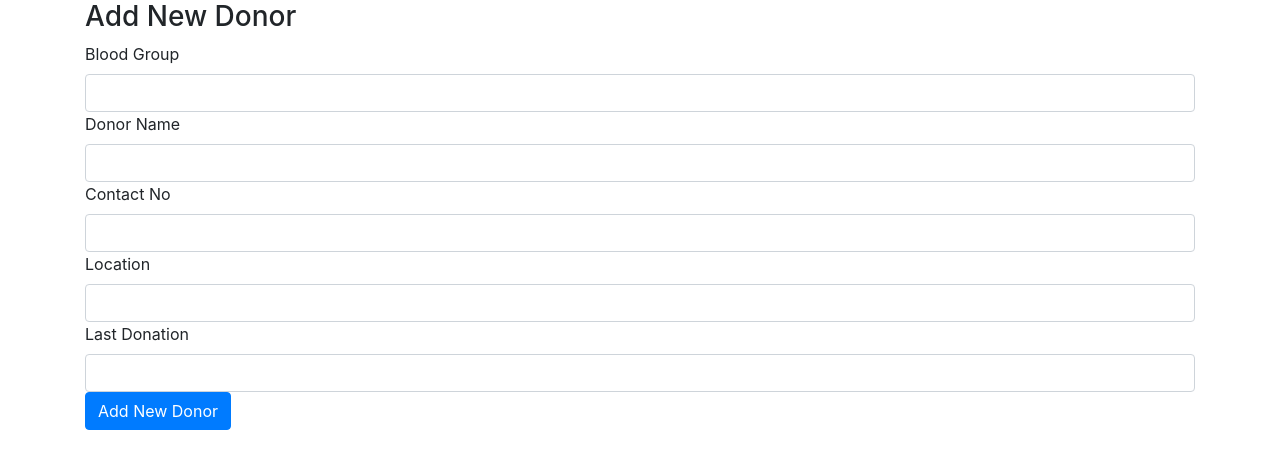
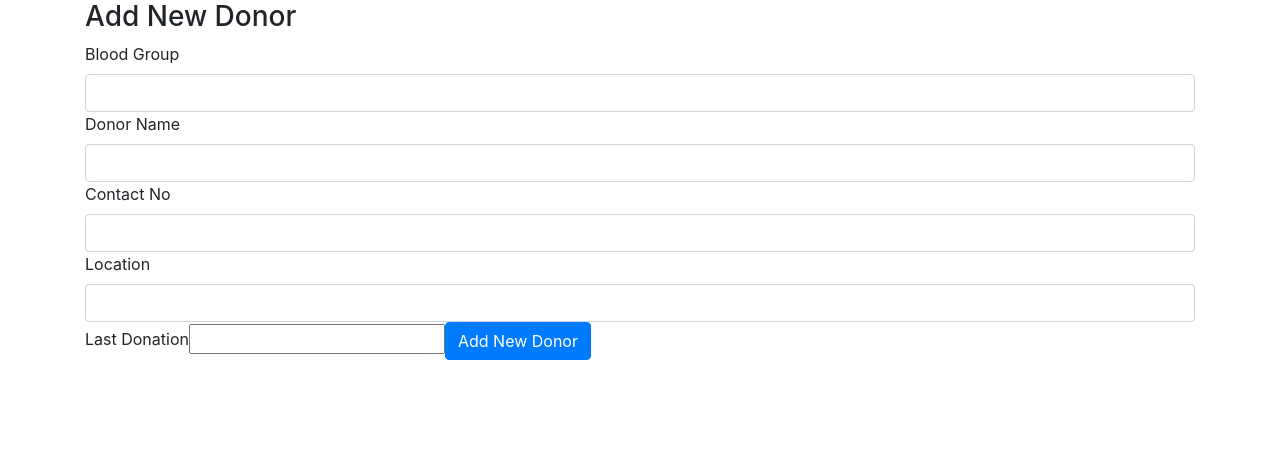
Before and after one commit to thtauhid/reference-management, a React (Create React App) app: page /addNewDonor in a window 1280 px wide. Shown: the top 468 px of the page. Built offline with nearby package versions, Linux system fonts and the light colour scheme.

Commit message:
adding react date picker

```diff
--- a/package.json
+++ b/package.json
@@ -6,6 +6,7 @@
     "axios": "^0.19.0",
     "bootstrap": "^4.3.1",
     "react": "^16.8.6",
+    "react-datepicker": "^2.8.0",
     "react-dom": "^16.8.6",
     "react-router-dom": "^5.0.1",
     "react-scripts": "3.0.1"
--- a/src/components/AddNewDonor.js
+++ b/src/components/AddNewDonor.js
@@ -1,5 +1,7 @@
 import React, { Component } from 'react'
 import axios from 'axios'
+import DatePicker from 'react-datepicker'
+import 'react-datepicker/dist/react-datepicker.css'
 
 export default class AddNewDonor extends Component {
     constructor(props) {
@@ -42,9 +44,9 @@ export default class AddNewDonor extends Component {
             location: e.target.value
         })
     }
-    onChangeLastDonation(e) {
+    onChangeLastDonation(date) {
         this.setState({
-            lastdonation: e.target.value
+            lastdonation: date
         })
     }
     onSubmit(e) {
@@ -104,11 +106,7 @@ export default class AddNewDonor extends Component {
 					onChange={this.onChangeLocation} />
 
 					<label>Last Donation</label>
-					<input type="text"
-					required
-					className="form-control"
-					value={this.state.lastdonation}
-					onChange={this.onChangeLastDonation} />
+                    <DatePicker selected={this.state.lastdonation} onChange={this.onChangeLastDonation} dateFormat="d MMMM, yyyy" />
 
 					<input type="submit" value="Add New Donor" className="btn btn-primary"/>
 				</form>
```
Also changed, not shown: 1 other file (tests, documents, lock files or other folders).
